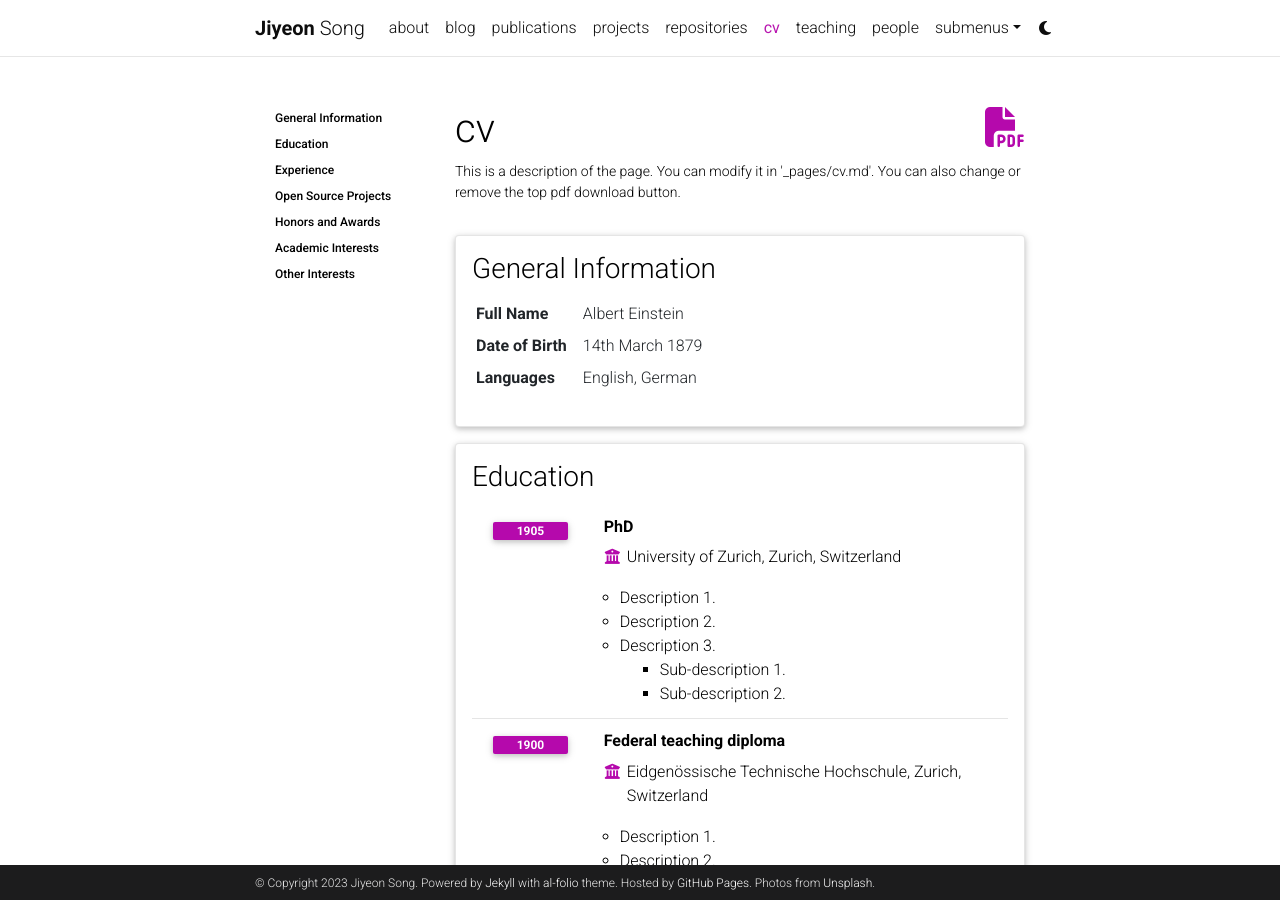
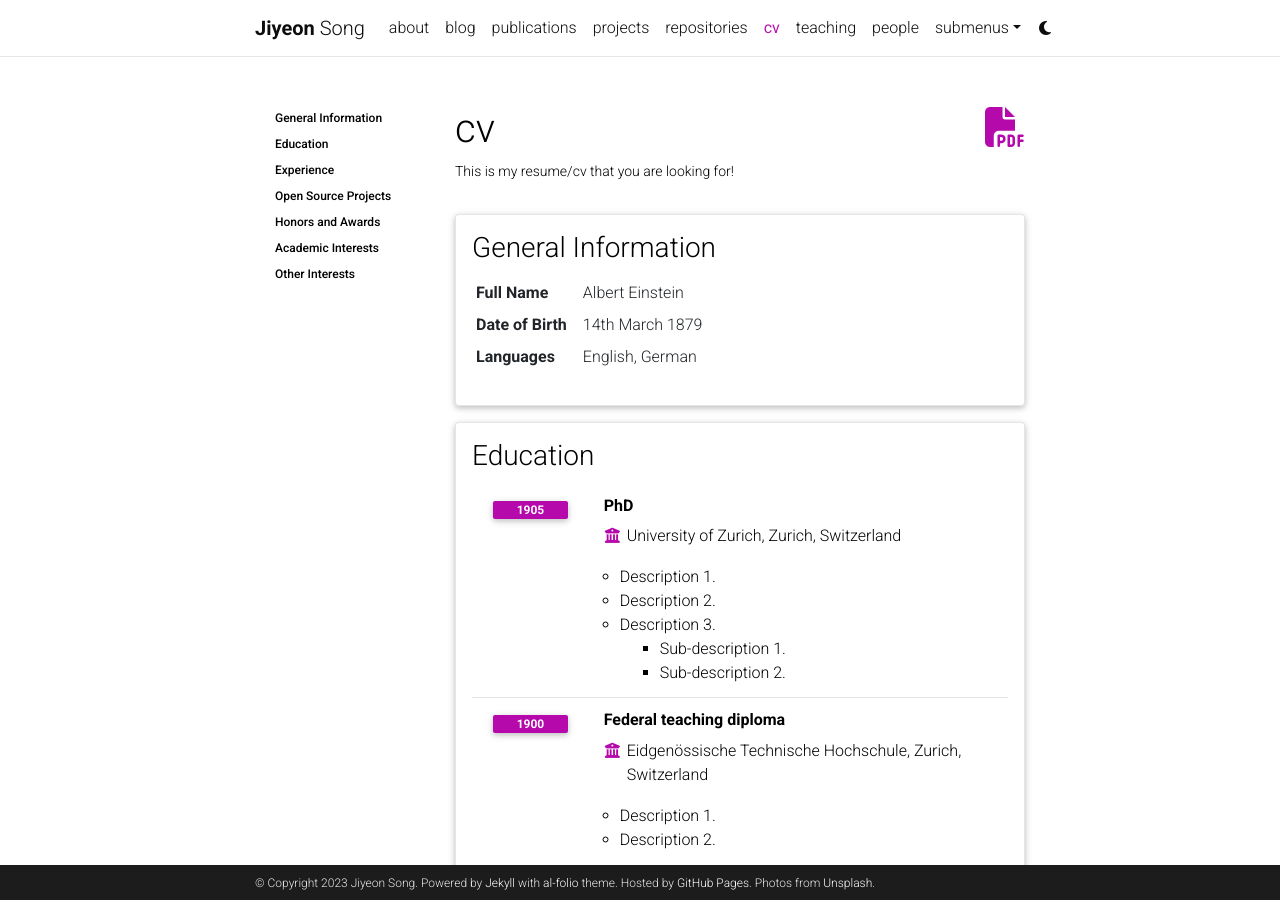
Before and after one commit to jiyeonsongg/portfolio-website, a Jekyll site: the page built from _pages/cv.md, in a window 1280 px wide and 900 px high. Built offline with Jekyll 4.4.1, drawn with Linux system fonts in a browser that asks for light colours; comment, search, counter and statistics services are not loaded; a style sheet for code colours, icons or effects is not loaded.

Commit message:
Update cv.md

```diff
--- a/_pages/cv.md
+++ b/_pages/cv.md
@@ -5,7 +5,7 @@
 nav: true
 nav_order: 5
 cv_pdf: example_pdf.pdf
-description: This is a description of the page. You can modify it in '_pages/cv.md'. You can also change or remove the top pdf download button.
+description: This is my resume/cv that you are looking for!
 toc:
   sidebar: left
 ---
```
